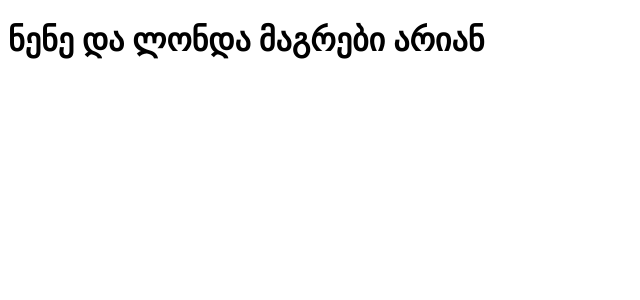
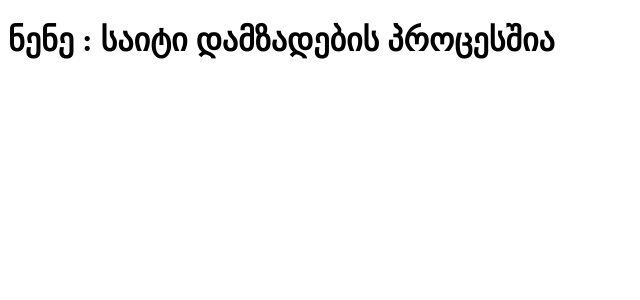
Before and after one commit to toko09/NENE, an Angular app: page / in a window 1280 px wide. Shown: the top 300 px of the page, without its empty margins (0-640 px from the left). Built offline with nearby package versions, Linux system fonts and the light colour scheme.

Commit message:
modified:   src/app/app.component.html

```diff
--- a/src/app/app.component.html
+++ b/src/app/app.component.html
@@ -1 +1 @@
-<H1> ნენე და ლონდა მაგრები არიან </H1>
+<H1> ნენე : საიტი დამზადების პროცესშია </H1>
```
